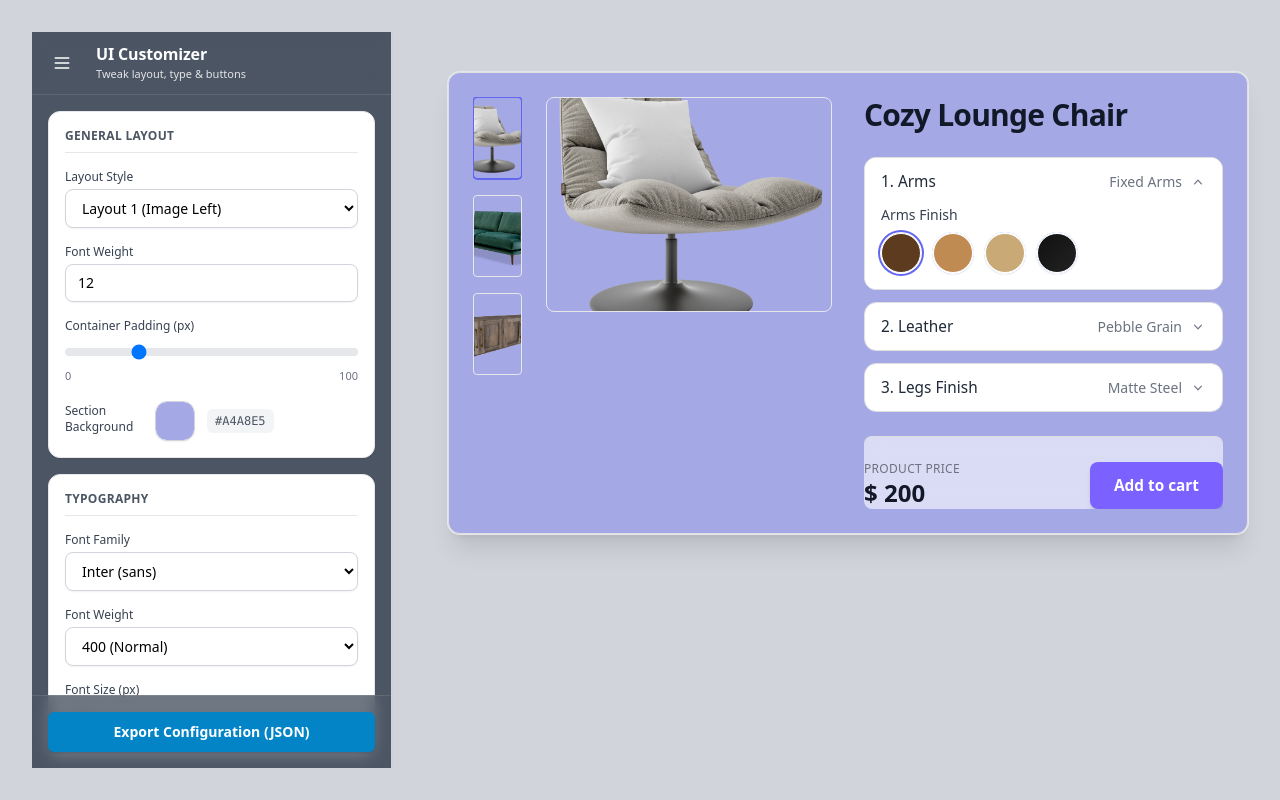
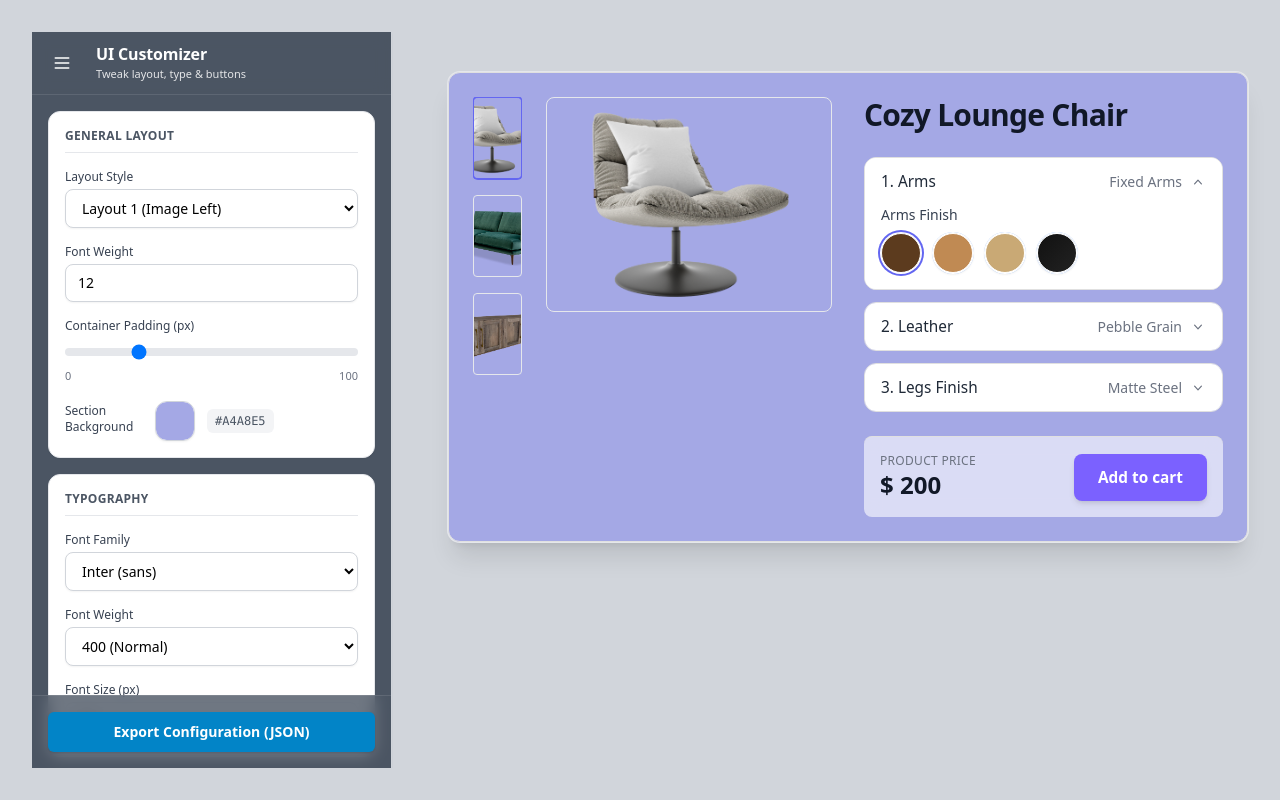
Before and after one commit to Shrey765/ekarus3D, a React (Vite) app: page / in a window 1280 px wide. Built offline with nearby package versions, Linux system fonts and the light colour scheme.

Commit message:
deployment 3

```diff
--- a/src/Home.jsx
+++ b/src/Home.jsx
@@ -75,7 +75,7 @@ style={{ gap: `${config.gallery.spacing}px` }}
 <img
   src={activeImage}
   alt="Main product preview"
-  className="w-full aspect-[4/3] sm:aspect-[3/2] lg:aspect-[4/3] object-cover rounded-lg border border-gray-200"
+  className="w-full aspect-[4/3] sm:aspect-[3/2] lg:aspect-[4/3] object-contain rounded-lg border border-gray-200"
 />
 </div>
     </div>
@@ -191,7 +191,7 @@ style={{ gap: `${config.gallery.spacing}px` }}
     </div>
 
     <div
-      className="mt-4 sm:mt-6 bg-transparent pt-4 sm:pt-6 border-t bg-white/70 rounded-lg flex flex-wrap gap-4 justify-between items-center sticky bottom-0 backdrop-blur supports-[backdrop-filter]:bg-white/60"
+      className="mt-4 p-4 sm:mt-6 bg-transparent border-t bg-white/70 rounded-lg flex flex-wrap gap-4 justify-between items-center sticky bottom-0 backdrop-blur supports-[backdrop-filter]:bg-white/60"
       style={{ borderColor: config.stroke.color }}
     >
       <div className="flex justify-between items-center">
```
